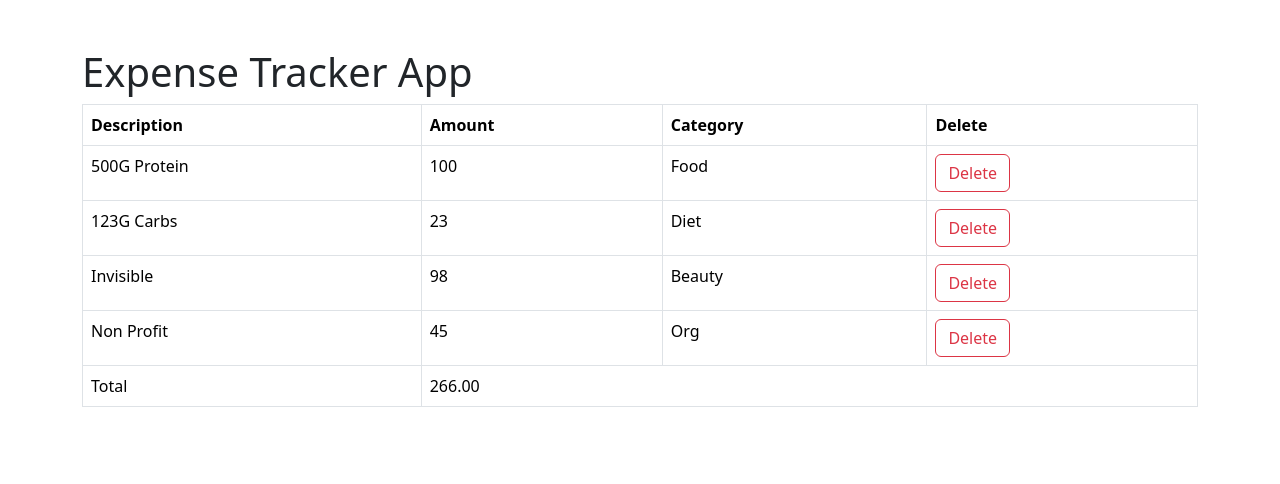
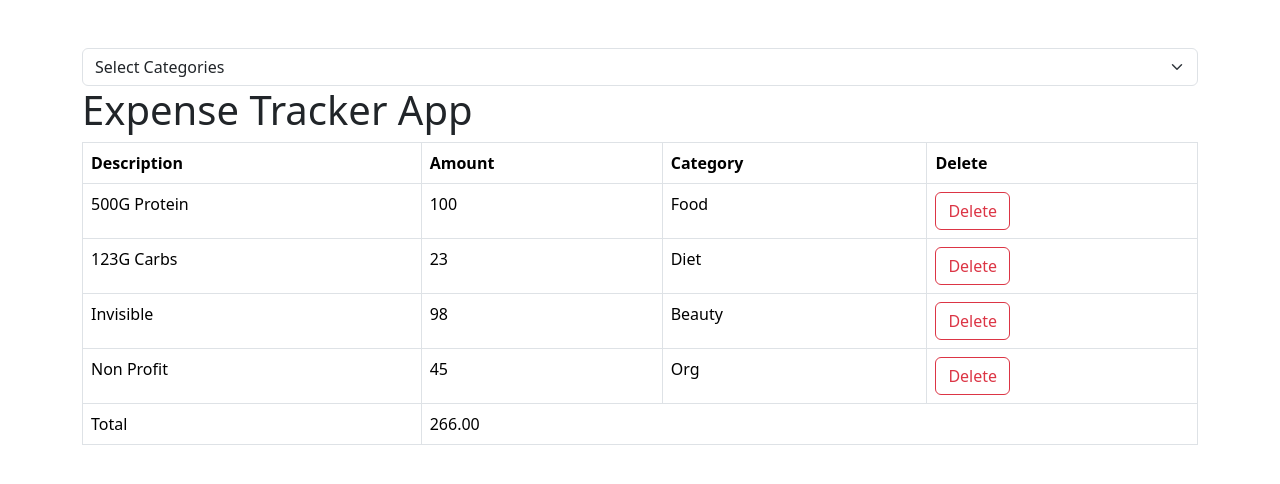
Before and after one commit to sikandar-saleem/react-expense-tracker, a React (Vite) app: page / in a window 1280 px wide. Shown: the top 484 px of the page. Built offline with nearby package versions, Linux system fonts and the light colour scheme.

Commit message:
Add: ExpenseFilter component

```diff
--- a/src/App.tsx
+++ b/src/App.tsx
@@ -1,7 +1,9 @@
 import { useState } from "react";
 import ExpenseList from "./components/ExpenseList";
+import ExpenseFilter from "./components/ExpenseFilter";
 
 function App() {
+  const [selectedCategory, setSelectedCategory] = useState("");
   const [expences, setExpences] = useState([
     { id: 1, description: "500G Protein", amount: 100, category: "Food" },
     { id: 2, description: "123G Carbs", amount: 23, category: "Diet" },
@@ -9,11 +11,19 @@ function App() {
     { id: 4, description: "Non Profit", amount: 45, category: "Org" },
   ]);
 
+  const visibleExpences = selectedCategory
+    ? expences.filter((expence) => expence.category === selectedCategory)
+    : expences;
+
   return (
     <div>
       <div className="container mt-5">
+        <ExpenseFilter
+          categories={["Food", "Diet", "Beauty", "Org"]}
+          onSelectCategory={(category) => setSelectedCategory(category)}
+        />
         <ExpenseList
-          expences={expences}
+          expences={visibleExpences}
           handleDelete={(id) =>
             setExpences(expences.filter((e) => e.id !== id))
           }
--- /dev/null
+++ b/src/components/ExpenseFilter.tsx
@@ -0,0 +1,20 @@
+interface Props {
+  onSelectCategory: (category: string) => void;
+  categories: string[];
+}
+
+export default function ExpenseFilter({ onSelectCategory, categories }: Props) {
+  return (
+    <select
+      className="form-select"
+      onChange={(e) => onSelectCategory(e.target.value)}
+    >
+      <option value="">Select Categories</option>
+      {categories.map((category) => (
+        <option id={category} value={category}>
+          {category}
+        </option>
+      ))}
+    </select>
+  );
+}
```
